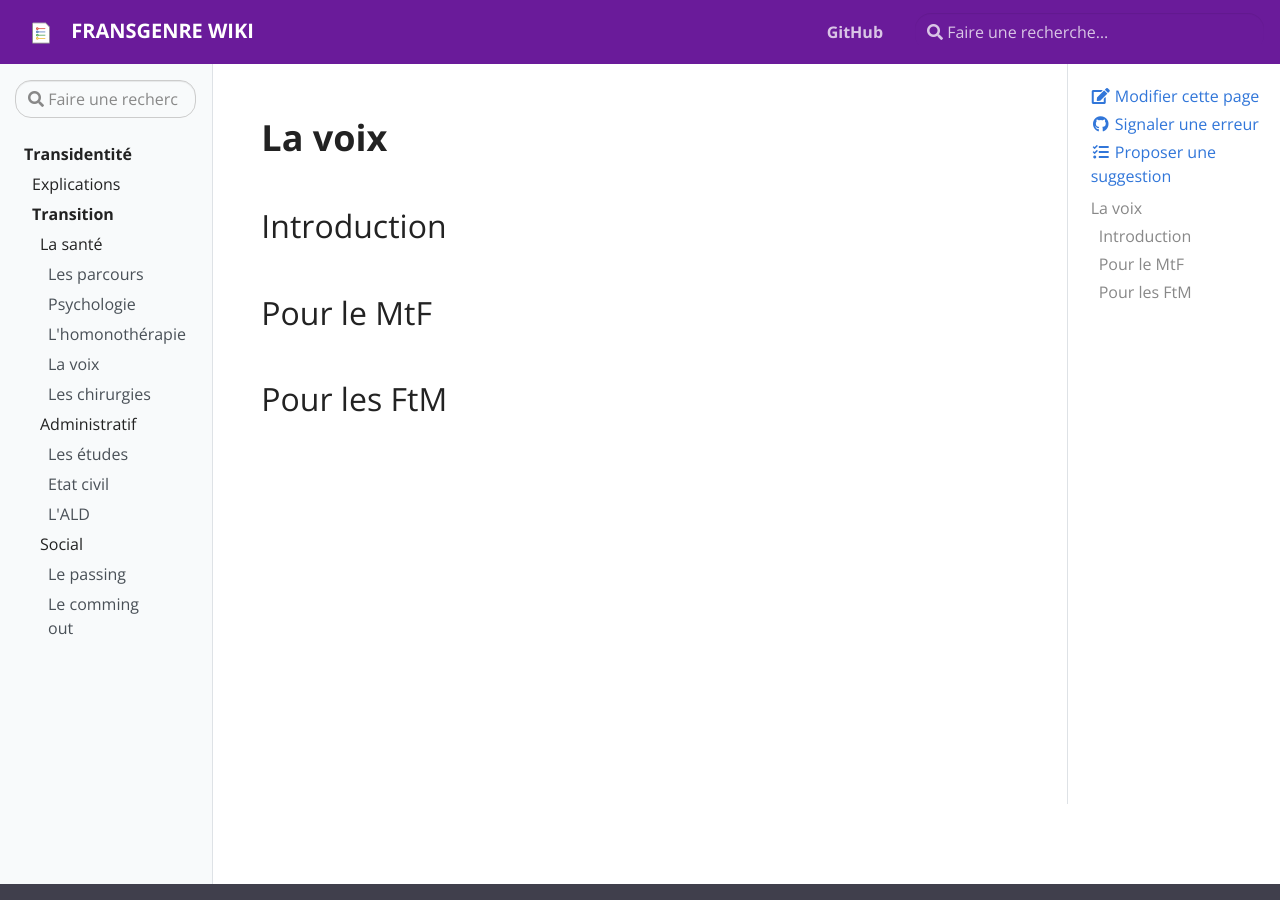
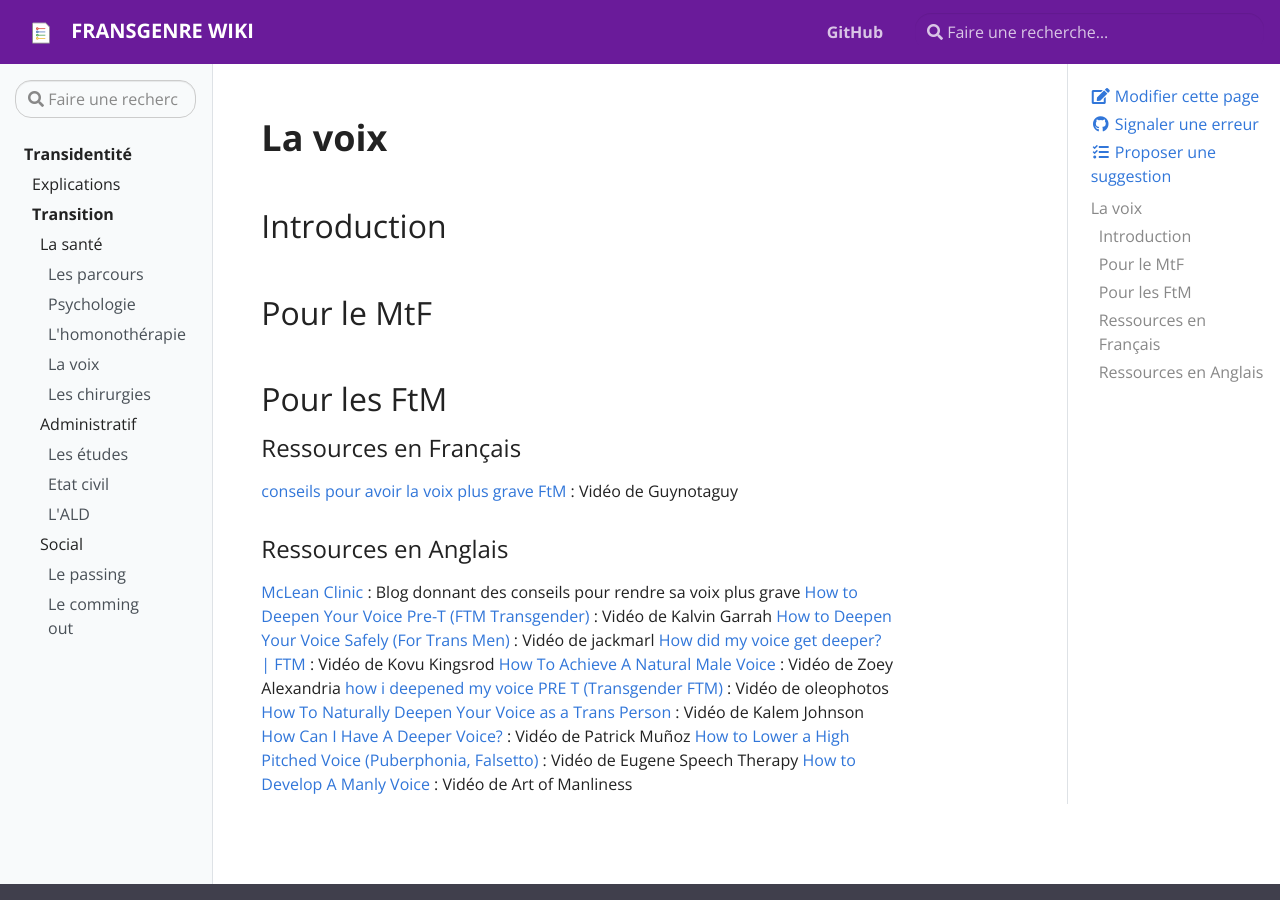
Before and after one commit to fransgenre/fransgenre.github.io, a Jekyll site: the page built from pages/_transition/sante/voix.md, in a window 1280 px wide and 900 px high. Built offline with Jekyll 4.4.1, drawn with Linux system fonts in a browser that asks for light colours.

Commit message:
Update voix.md (#4)

```diff
--- a/pages/_transition/sante/voix.md
+++ b/pages/_transition/sante/voix.md
@@ -11,3 +11,18 @@ description: Ressources liées à la voix
 ## Pour le MtF
 
 ## Pour les FtM
+
+### Ressources en Français
+[conseils pour avoir la voix plus grave FtM](https://www.youtube.com/watch?v=6lebsgb37TE) : Vidéo de Guynotaguy
+
+### Ressources en Anglais
+[McLean Clinic](https://www.ftmtopsurgery.ca/blog/ftm-surgery/5-things-know-deepening-voice/) : Blog donnant des conseils pour rendre sa voix plus grave
+[How to Deepen Your Voice Pre-T (FTM Transgender)](https://www.youtube.com/watch?v=Ag2GwZRIZw4) : Vidéo de Kalvin Garrah
+[How to Deepen Your Voice Safely (For Trans Men)](https://www.youtube.com/watch?v=Ud_ZmEwZLcI) : Vidéo de jackmarl
+[How did my voice get deeper? | FTM](https://www.youtube.com/watch?v=DNMywtsXVVc) : Vidéo de Kovu Kingsrod
+[How To Achieve A Natural Male Voice](https://www.youtube.com/watch?v=8Tw2ff_koPI) : Vidéo de Zoey Alexandria
+[how i deepened my voice PRE T (Transgender FTM)](https://www.youtube.com/watch?v=th7NYpJPRnA) : Vidéo de oleophotos
+[How To Naturally Deepen Your Voice as a Trans Person](https://www.youtube.com/watch?v=W2UcGDwVeDg) : Vidéo de Kalem Johnson
+[How Can I Have A Deeper Voice?](https://www.youtube.com/watch?v=-K_wMdJ740w) : Vidéo de Patrick Muñoz
+[How to Lower a High Pitched Voice (Puberphonia, Falsetto)](https://www.youtube.com/watch?v=UuD7yPKrDKE&t=104s) : Vidéo de Eugene Speech Therapy
+[How to Develop A Manly Voice](https://www.youtube.com/watch?v=z4SW_xMueXU) : Vidéo de Art of Manliness
```
